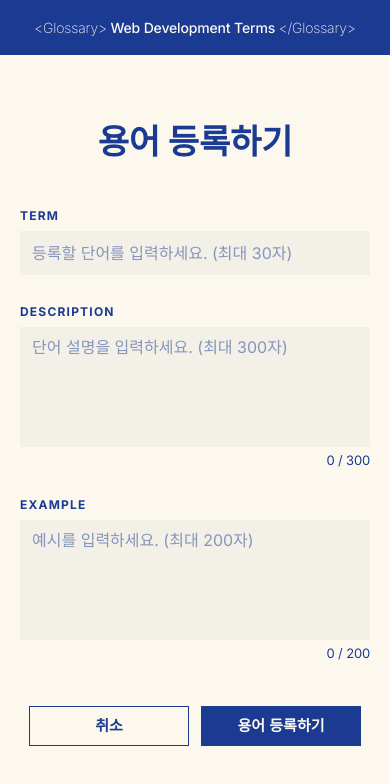
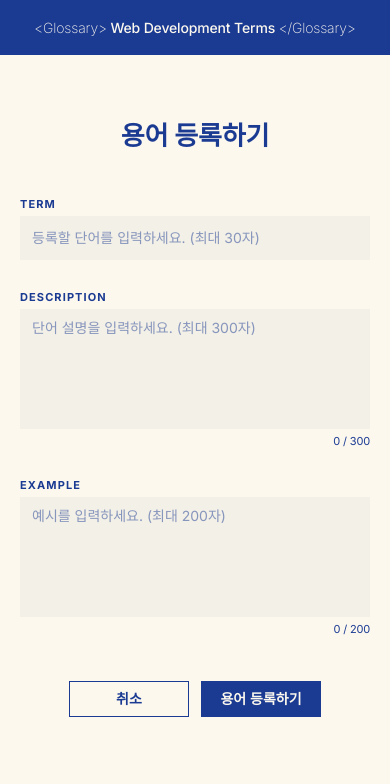
Before and after one commit to hayeooooon/w4_glossary, a React (Create React App) app: page /register in a window 390 px wide. Shown: the top 784 px of the page. Built offline with nearby package versions, Linux system fonts and the light colour scheme.

Commit message:
Style: css 수정, 반응형 일부 추가

```diff
--- a/src/App.css
+++ b/src/App.css
@@ -95,3 +95,12 @@ textarea{
     transform: rotate(360deg);
   }
 }
+
+@media screen and (max-width: 500px){
+  input,
+  textarea,
+  input::placeholder,
+  textarea::placeholder{
+    font-size: 14px;
+  }
+}
--- a/src/App.js
+++ b/src/App.js
@@ -50,8 +50,15 @@ const Header = styled.header`
 	h1 {
 		font-size: 18px;
 		line-height: 55px;
-		@media ${({ theme }) => theme.device.tablet_s} {
+		@media ${({ theme }) => theme.device.mobile} {
 			font-size: 14px;
+		}
+		@media ${({ theme }) => theme.device.mobile_s} {
+			font-size: 12px;
+			span:nth-child(1),
+			span:nth-child(3){
+				font-size: 10px;
+			}
 		}
 	}
 `;
--- a/src/Edit.js
+++ b/src/Edit.js
@@ -1,17 +1,9 @@
 import React, { useEffect, useRef, useState } from "react";
-import styled from "styled-components";
+import styled, { ThemeProvider } from "styled-components";
 import { useSelector, useDispatch } from "react-redux";
 import { useParams, useNavigate } from "react-router-dom";
 
-import { db } from "./firebase";
-import {
-	collection,
-	doc,
-	getDoc,
-	getDocs,
-	updateDoc,
-	deleteDoc,
-} from "firebase/firestore";
+import theme from "./theme";
 import { updateTermsFB, loadTermsFB } from "./redux/modules/termsList";
 
 const Edit = () => {
@@ -90,6 +82,7 @@ const Edit = () => {
 
 	return (
 		<div>
+			<ThemeProvider theme={theme}>
 				<CardView>
 					<h3>용어 수정하기</h3>
 					<form>
@@ -153,6 +146,7 @@ const Edit = () => {
 						</ButtonArea>
 					</form>
 				</CardView>
+			</ThemeProvider>
 		</div>
 	);
 };
@@ -165,6 +159,9 @@ const CardView = styled.div`
 		font-size: 34px;
 		margin-bottom: 40px;
 		text-align: center;
+		@media ${({ theme }) => theme.device.mobile} {
+			font-size: 26px;
+		}
 	}
 `;
 const InputArea = styled.div`
@@ -178,6 +175,10 @@ const InputArea = styled.div`
 		font-weight: 700;
 		letter-spacing: 0.1em;
 		margin-bottom: 8px;
+		@media ${({ theme }) => theme.device.mobile} {
+			font-size: 11px;
+			margin-bottom: 5px;
+		}
 	}
 	.info_box {
 		&:after {
@@ -187,6 +188,9 @@ const InputArea = styled.div`
 		}
 		p {
 			float: left;
+			@media ${({ theme }) => theme.device.mobile} {
+				font-size: 11px;
+			}
 		}
 		p.txt_limit {
 			float: right;
@@ -226,11 +230,20 @@ const Button = styled.button`
 	& + a {
 		margin-left: 12px;
 	}
+	@media ${({ theme }) => theme.device.mobile} {
+		min-width: ${(props) => (props.inline ? "0" : "120px")};
+		line-height: 34px;
+		height: 36px;
+		font-size: 14px;
+	}
 `;
 const ErrorText = styled.p`
 	font-size: 13px;
 	color: #ee3333;
 	line-height: 1.2;
 	margin-top: 5px;
+	@media ${({ theme }) => theme.device.mobile} {
+		font-size: 11px;
+	}
 `;
 export default Edit;
--- a/src/Main.js
+++ b/src/Main.js
@@ -212,6 +212,9 @@ const CardItem = styled.li`
 				padding-top: 15px;
 			}
 		}
+		@media ${({ theme }) => theme.device.mobile} {
+			font-size: 18px;
+		}
 	}
 	div {
 		h4 {
@@ -241,6 +244,9 @@ const CardItem = styled.li`
 				background-color: rgba(201,215,255,.25);
 				font-size: 14px;
 				margin-top: 6px;
+				@media ${({ theme }) => theme.device.mobile} {
+					margin-top: 2px;
+				}
 			}
 			@media ${({ theme }) => theme.device.tablet_s} {
 				font-size: 14px;
@@ -313,6 +319,9 @@ const Button = styled.button`
 	& + a {
 		margin-left: 6px;
 	}
+	@media ${({ theme }) => theme.device.mobile} {
+		min-width: ${(props) => (props.inline ? "0" : "120px")};
+	}
 `;
 const ButtonStyle = styled.span`
 	display: inline-block;
@@ -347,6 +356,8 @@ const RegisterButton = styled.button`
 	cursor: pointer;
 	border: none;
 	background: transparent;
+	border: 1px solid #FCF8EE;
+	box-sizing: border-box;
 	@media ${({ theme }) => theme.device.tablet_s} {
 		right: 20px;
 	}
--- a/src/Register.js
+++ b/src/Register.js
@@ -1,8 +1,9 @@
-import React, { useRef, useState, useEffect } from "react";
-import styled from "styled-components";
+import React, { useRef, useState } from "react";
+import styled, { ThemeProvider } from "styled-components";
 import { useDispatch } from "react-redux";
 import { useNavigate } from "react-router-dom";
 import { createTermsFB } from "./redux/modules/termsList";
+import theme from "./theme";
 
 const Register = () => {
 	const dispatch = useDispatch();
@@ -60,6 +61,7 @@ const Register = () => {
 
 	return (
 		<div>
+			<ThemeProvider theme={theme}>
 				<CardView>
 					<h3>용어 등록하기</h3>
 					<form>
@@ -90,7 +92,9 @@ const Register = () => {
 							></textarea>
 							<div className="info_box">
 								{validation.desc && <ErrorText>설명을 입력해주세요!</ErrorText>}
-							<Limit className="txt_limit">{description ? description.length : "0"} / 300</Limit>
+								<Limit className="txt_limit">
+									{description ? description.length : "0"} / 300
+								</Limit>
 							</div>
 						</InputArea>
 						<InputArea>
@@ -106,7 +110,9 @@ const Register = () => {
 							></textarea>
 							<div className="info_box">
 								{validation.exam && <ErrorText>예시를 입력해주세요!</ErrorText>}
-							<Limit className="txt_limit">{example ? example.length : "0"} / 200</Limit>
+								<Limit className="txt_limit">
+									{example ? example.length : "0"} / 200
+								</Limit>
 							</div>
 						</InputArea>
 						<ButtonArea>
@@ -119,6 +125,7 @@ const Register = () => {
 						</ButtonArea>
 					</form>
 				</CardView>
+			</ThemeProvider>
 		</div>
 	);
 };
@@ -131,6 +138,9 @@ const CardView = styled.div`
 		font-size: 34px;
 		margin-bottom: 40px;
 		text-align: center;
+		@media ${({ theme }) => theme.device.mobile} {
+			font-size: 26px;
+		}
 	}
 `;
 const InputArea = styled.div`
@@ -144,6 +154,10 @@ const InputArea = styled.div`
 		font-weight: 700;
 		letter-spacing: 0.1em;
 		margin-bottom: 8px;
+		@media ${({ theme }) => theme.device.mobile} {
+			font-size: 11px;
+			margin-bottom: 5px;
+		}
 	}
 	.info_box {
 		&:after {
@@ -153,6 +167,9 @@ const InputArea = styled.div`
 		}
 		p {
 			float: left;
+			@media ${({ theme }) => theme.device.mobile} {
+				font-size: 11px;
+			}
 		}
 		p.txt_limit {
 			float: right;
@@ -192,12 +209,21 @@ const Button = styled.button`
 	& + a {
 		margin-left: 12px;
 	}
+	@media ${({ theme }) => theme.device.mobile} {
+		min-width: ${(props) => (props.inline ? "0" : "120px")};
+		line-height: 34px;
+		height: 36px;
+		font-size: 14px;
+	}
 `;
 const ErrorText = styled.p`
 	font-size: 13px;
 	color: #ee3333;
 	line-height: 1.2;
 	margin-top: 5px;
+	@media ${({ theme }) => theme.device.mobile} {
+		font-size: 11px;
+	}
 `;
 
 export default Register;
--- a/src/theme.js
+++ b/src/theme.js
@@ -1,10 +1,14 @@
 const deviceSizes = {
+  mobile_s: "320px",
+  mobile: "500px",
   tablet_s: "720px",
   tablet: "1024px",
   laptop: "1280px",
 };
 
 const device = {
+  mobile_s: `screen and (max-width: ${deviceSizes.mobile_s})`,
+  mobile: `screen and (max-width: ${deviceSizes.mobile})`,
   tablet_s: `screen and (max-width: ${deviceSizes.tablet_s})`,
   tablet: `screen and (max-width: ${deviceSizes.tablet})`,
   laptop: `screen and (max-width: ${deviceSizes.laptop})`,
```
Lines whose indentation alone changed are shown as unchanged.
